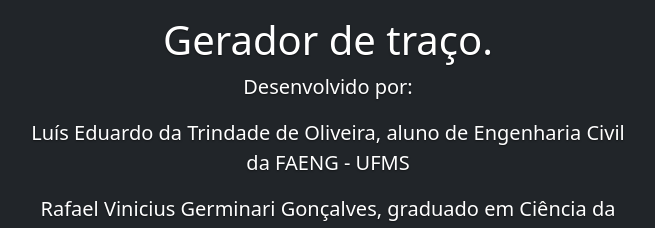
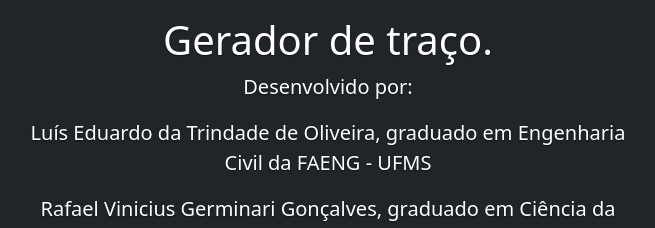
Before and after one commit to rafavini/Gerador-de-tra-o, a plain HTML site: page index.html in a window 1280 px wide. Shown: the top 228 px of the page, without its empty margins (312-967 px from the left). Drawn offline with nearby package versions, Linux system fonts and the light colour scheme.

Commit message:
Alteração da situação do Luís para graduado

```diff
--- a/index.html
+++ b/index.html
@@ -15,7 +15,7 @@
     <main class="px-3">
       <h1>Gerador de traço.</h1>
       <p class="lead">Desenvolvido por:</p>
-      <p class="lead">Luís Eduardo da Trindade de Oliveira, aluno de Engenharia Civil da FAENG - UFMS
+      <p class="lead">Luís Eduardo da Trindade de Oliveira, graduado em Engenharia Civil da FAENG - UFMS
       </p>
       <p class="lead">Rafael Vinicius Germinari Gonçalves, graduado em Ciência da Computação pela FACOM - UFMS</p>
       <p class="lead">Objetivo do site é proporcionar um método simplificado para dosagem de concreto e estimativa de custos de forma experimental por meio de traços estudados.</p>
```
